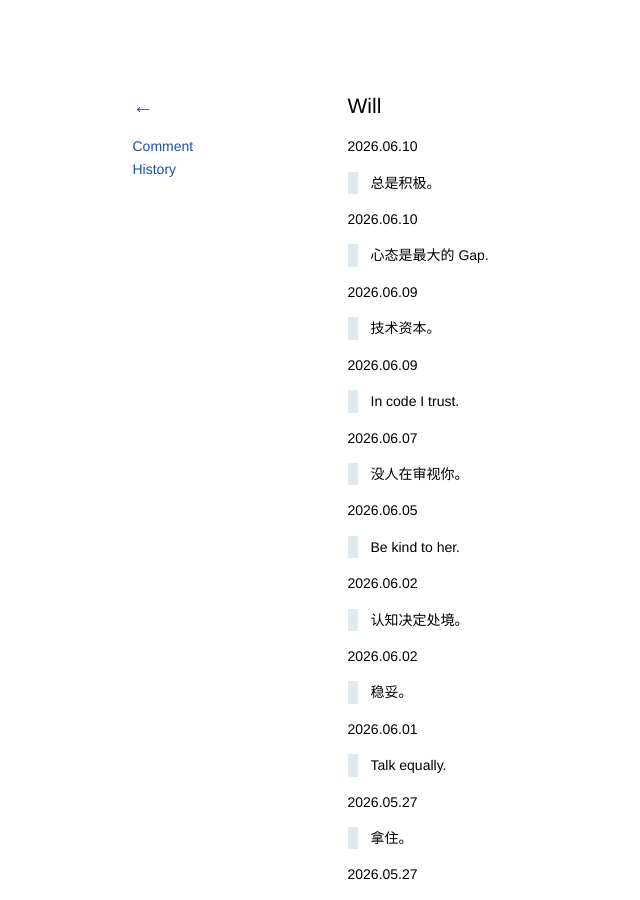
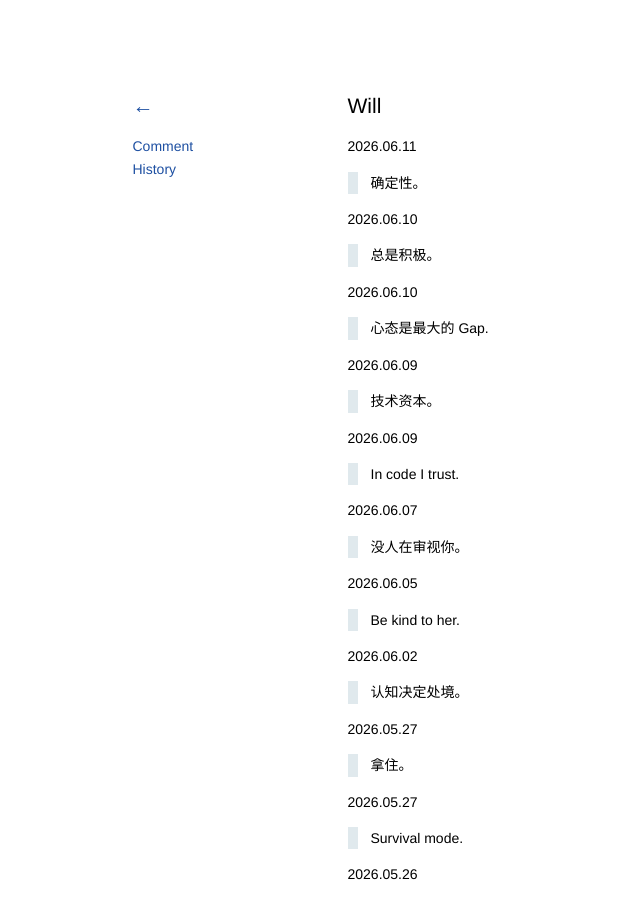
Before and after one commit to kidlj/awei, a Jekyll site: the page built from _wiki/will.md, in a window 1280 px wide and 900 px high. Shown: the whole window, without its empty margins (0-640 px from the left). Built offline with Jekyll 4.4.1, drawn with Linux system fonts in a browser that asks for light colours.

Commit message:
update will

```diff
--- a/_wiki/will.md
+++ b/_wiki/will.md
@@ -1,6 +1,10 @@
 ---
 title: Will
 ---
+
+2026.06.11
+
+> 确定性。
 
 2026.06.10
 
@@ -29,14 +33,6 @@ title: Will
 2026.06.02
 
 > 认知决定处境。
-
-2026.06.02
-
-> 稳妥。
-
-2026.06.01
-
-> Talk equally.
 
 2026.05.27
 
```
